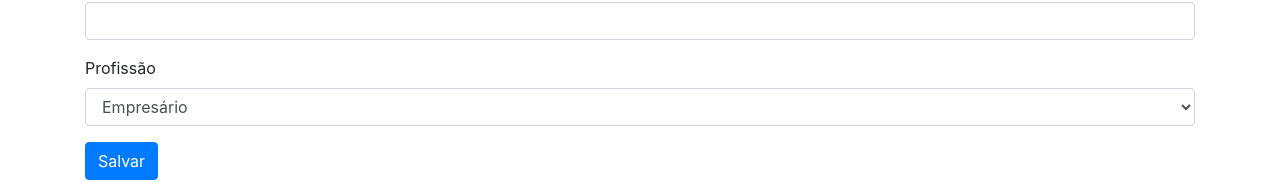
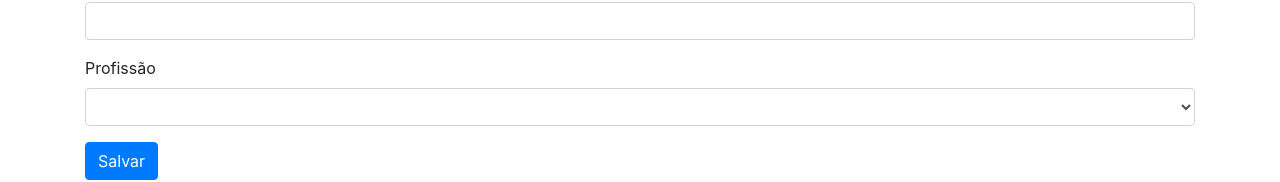
Before and after one commit to leocaliban/angular-iniciante, an Angular app in the folder formularios/: page / in a window 1280 px wide. Shown: the part 116-298 px from the top of the page. Built offline with nearby package versions, Linux system fonts and the light colour scheme.

Commit message:
Aplica two-way binding com ngModel no formulário

```diff
--- a/formularios/src/app/novo-formulario/novo-formulario.component.html
+++ b/formularios/src/app/novo-formulario/novo-formulario.component.html
@@ -2,17 +2,17 @@
   <form #usuarioForm="ngForm" (ngSubmit)="salvar(usuarioForm)">
     <div class="form-group">
       <label class="form-control-label">Nome</label>
-      <input type="text" class="form-control" name="nome" ngModel>
+      <input type="text" class="form-control" name="nome" [(ngModel)]="cliente.nome">
     </div>
 
     <div class="form-group">
       <label class="form-control-label">E-mail</label>
-      <input type="text" class="form-control" name="email" ngModel>
+      <input type="text" class="form-control" name="email" [(ngModel)]="cliente.email">
     </div>
 
     <div class="form-group">
       <label class="form-control-label">Profissão</label>
-      <select class="form-control" name="profissao" [ngModel]="profissaoPadrao">
+      <select class="form-control" name="profissao" [(ngModel)]="cliente.profissao">
         <option value="">Selecione</option>
         <option *ngFor="let profissao of profissoes" [value]="profissao">{{ profissao }}</option>
       </select>
--- a/formularios/src/app/novo-formulario/novo-formulario.component.ts
+++ b/formularios/src/app/novo-formulario/novo-formulario.component.ts
@@ -1,5 +1,11 @@
 import { Component, OnInit } from '@angular/core';
 import { NgForm } from '@angular/forms';
+
+class Cliente {
+  nome: string;
+  email: string;
+  profissao: string;
+}
 
 @Component({
   selector: 'app-novo-formulario',
@@ -7,6 +13,8 @@
   styleUrls: ['./novo-formulario.component.css']
 })
 export class NovoFormularioComponent implements OnInit {
+
+  cliente = new Cliente();
 
   profissaoPadrao = 'Empresário';
 
@@ -18,7 +26,12 @@
   }
 
   salvar(form: NgForm) {
-    console.log(this.profissaoPadrao);
+    // Substituido pelo two-way binding
+    // this.cliente.nome = form.value.nome;
+    // this.cliente.email = form.value.email;
+    // this.cliente.profissao = form.value.profissao;
+
+    console.log(this.cliente);
   }
 
 }
```
